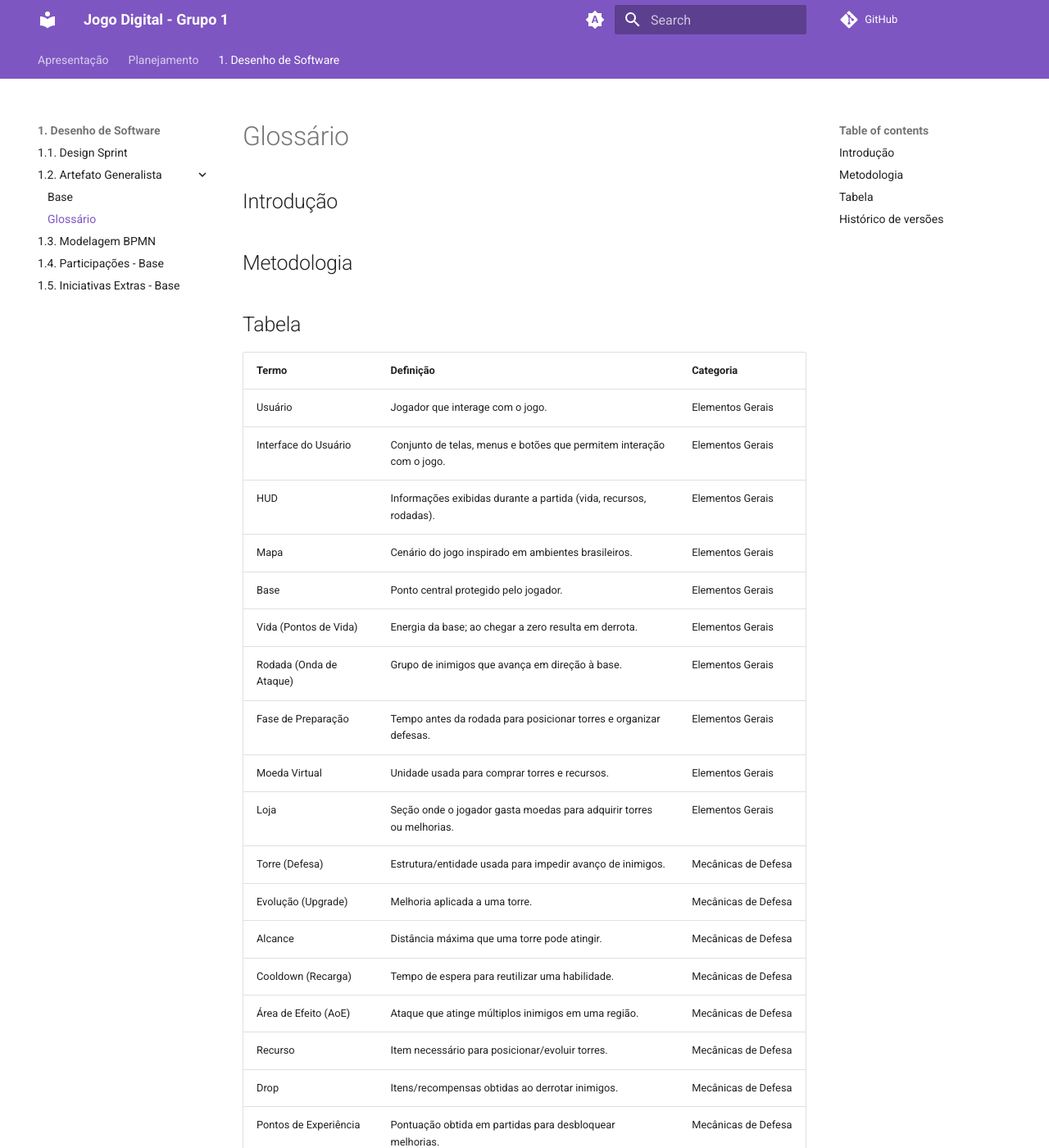
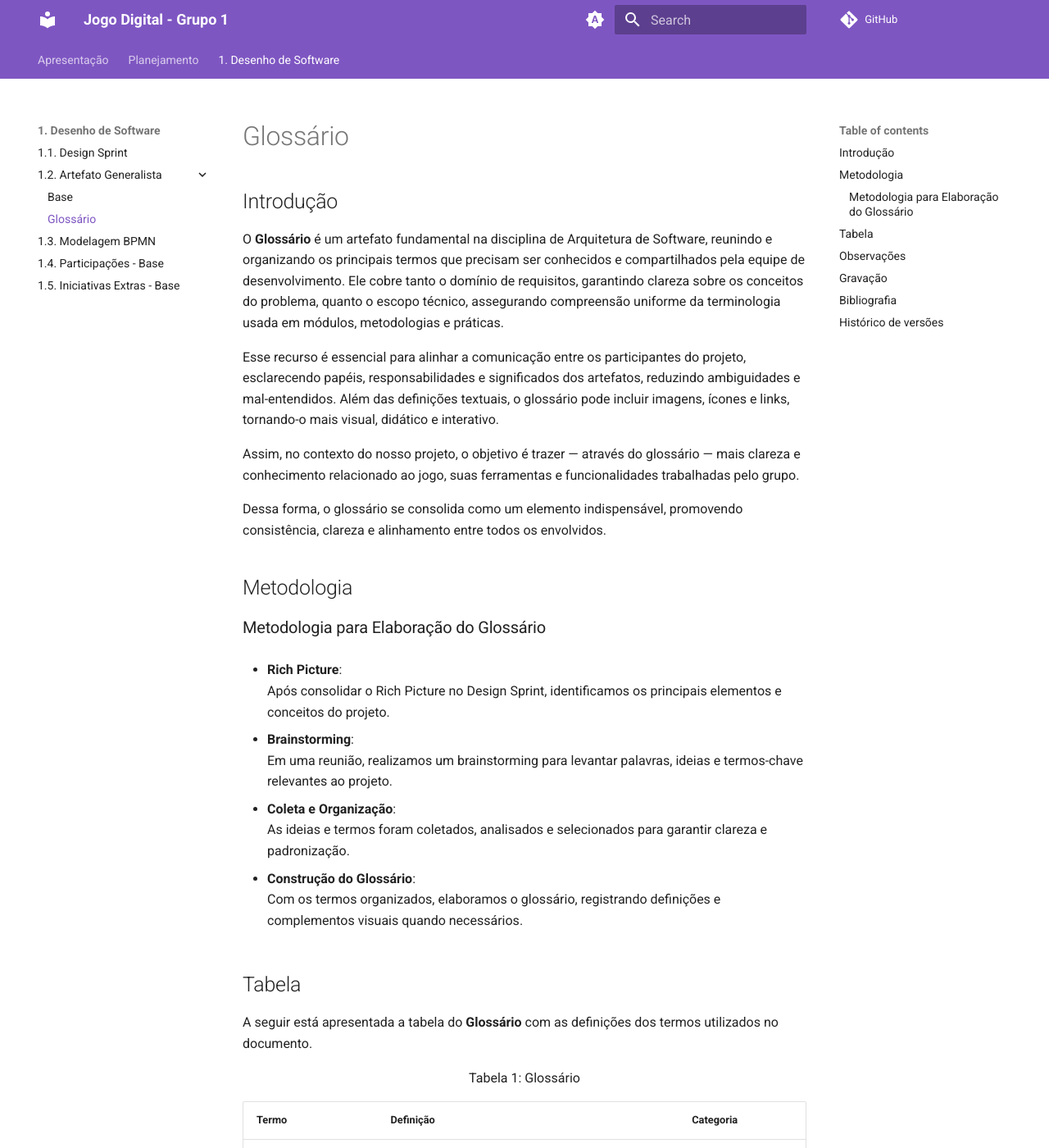
Before and after one commit to UnBArqDsw2025-2-Turma01/2025.2-T01-G1_JogoDigital_Entrega_01, an MkDocs documentation site: the page built from docs/Entrega1/ArtefatosGeneralistas/Glossário.md, in a window 1280 px wide and 1400 px high. Shown: the whole window at 82% size. Built offline with MkDocs 1.6.1 and Material for MkDocs 9.7.7, drawn with Linux system fonts in a browser that asks for light colours; comment, search, counter and statistics services are not loaded; some of the changed text lies outside the part shown.

Commit message:
docs: atualizaçao artefato generalista glossario

```diff
--- a/docs/Entrega1/ArtefatosGeneralistas/Glossário.md
+++ b/docs/Entrega1/ArtefatosGeneralistas/Glossário.md
@@ -2,10 +2,38 @@
 
 ## Introdução
 
+O **Glossário** é um artefato fundamental na disciplina de Arquitetura de Software, reunindo e organizando os principais termos que precisam ser conhecidos e compartilhados pela equipe de desenvolvimento. Ele cobre tanto o domínio de requisitos, garantindo clareza sobre os conceitos do problema, quanto o escopo técnico, assegurando compreensão uniforme da terminologia usada em módulos, metodologias e práticas.
+
+Esse recurso é essencial para alinhar a comunicação entre os participantes do projeto, esclarecendo papéis, responsabilidades e significados dos artefatos, reduzindo ambiguidades e mal-entendidos. Além das definições textuais, o glossário pode incluir imagens, ícones e links, tornando-o mais visual, didático e interativo.
+
+Assim, no contexto do nosso projeto, o objetivo é trazer — através do glossário — mais clareza e conhecimento relacionado ao jogo, suas ferramentas e funcionalidades trabalhadas pelo grupo.
+
+Dessa forma, o glossário se consolida como um elemento indispensável, promovendo consistência, clareza e alinhamento entre todos os envolvidos.
+
 ## Metodologia
+
+### Metodologia para Elaboração do Glossário
+
+- **Rich Picture**:
+  Após consolidar o Rich Picture no Design Sprint, identificamos os principais elementos e conceitos do projeto.
+
+- **Brainstorming**:
+  Em uma reunião, realizamos um brainstorming para levantar palavras, ideias e termos-chave relevantes ao projeto.
+
+- **Coleta e Organização**:
+  As ideias e termos foram coletados, analisados e selecionados para garantir clareza e padronização.
+
+- **Construção do Glossário**:
+  Com os termos organizados, elaboramos o glossário, registrando definições e complementos visuais quando necessários.
+
 
 
 ## Tabela
+
+A seguir está apresentada a tabela do **Glossário** com as definições dos termos utilizados no documento.
+
+
+<font size="3"><p style="text-align: center">Tabela 1: Glossário</p></font>
 
 | Termo                  | Definição                                                                 | Categoria                |
 |-------------------------|---------------------------------------------------------------------------|--------------------------|
@@ -57,14 +85,32 @@
 | Checkpoint              | Ponto intermediário salvo dentro da fase.                              | Dados e Sistema          |
 | Atualização             | Alterações no sistema (correções ou novas funcionalidades).             | Dados e Sistema          |
 
+## Observações
+
+??? note "Observação"
+    Durante a execução dessa etapa, vimos uma necessidade de agregar ao nosso artefato determinado valor com imagens, ícones e hiperlinks em nosso glossário.
+    Porém, como acompanhado em videoaulas e documentações disponibilizadas pela professora Milene, chegamos à conclusão de agregar esse valor durante o processo de execução do projeto, podendo assim trazer maior qualidade com maiores perspectivas, técnicas e tempo.
+
+<font size="2"><p style="text-align: center">Fonte: [Laryssa Felix](https://github.com/felixlaryssa),[Maria Eduarda](https://github.com/dudaa28), 2025.</p></font>
+
+## Gravação
+
+
+## Bibliografia
+
+1. SERRANO, Milene. VideoAula - DSW Base - Glossário Léxico [vídeo]. UnB, 2023. Disponível em: <https://unbbr-my.sharepoint.com/personal/mileneserrano_unb_br/_layouts/15/stream.aspx?id=%2Fpersonal%2Fmileneserrano%5Funb%5Fbr%2FDocuments%2FArqDSW%20%2D%20V%C3%ADdeosOriginais%2F02g%20%2D%20VideoAula%20%2D%20DSW%2DBase%20%2D%20Glossario%20Lexico%2Emp4>. Acesso em: 3 set. 2025.
+
+2. SERRANO, Milene. *Arquitetura e Desenho de Software – Aula Projeto-DSW*. UnB, 2023. Disponível em: <https://aprender3.unb.br/pluginfile.php/3178378/mod_page/content/5/Arquitetura%20e%20Desenho%20de%20software%20-%20Aula%20Projeto-DSW%20-%20Profa.%20Milene.pdf>. Acesso em: 3 set. 2025.
+
 
 ## Histórico de versões
 
 
-<font size="3"><p style="text-align: center">Tabela 1: Histórico de versões</p></font>
+<font size="3"><p style="text-align: center">Tabela 2: Histórico de versões</p></font>
 
 | Versão |Descrição     |Autor                                       |Data    |Revisor|
 |:-:     | :-:          | :-:                                        | :-:        |:-:|
 |1.0     |Criação do documento| [Laryssa Felix](https://github.com/felixlaryssa)| 30/08/2025 | [Maria Eduarda](https://github.com/dudaa28)|
+|1.1     |Criação do documento| [Maria Eduarda](https://github.com/dudaa28) | 03/09/2025 | [Laryssa Felix](https://github.com/felixlaryssa)|
 
 <font size="2"><p style="text-align: center">Fonte: [Caio Duarte](https://github.com/caioduart3), [Danielle Soares](https://github.com/danielle-soaress), [Enzo Emir](https://github.com/EnzoEmir), [Laryssa Félix](https://github.com/felixlaryssa), [Letícia Arisa](https://github.com/Leticia-Arisa-K-Higa), [Marcelo Makoto](https://github.com/MM4k), [Maria Eduarda](https://github.com/dudaa28), [Victor Pontual](https://github.com/VictorPontual) e [Rafael Welz](https://github.com/RafaelSchadt) 2025.</p></font>
```
